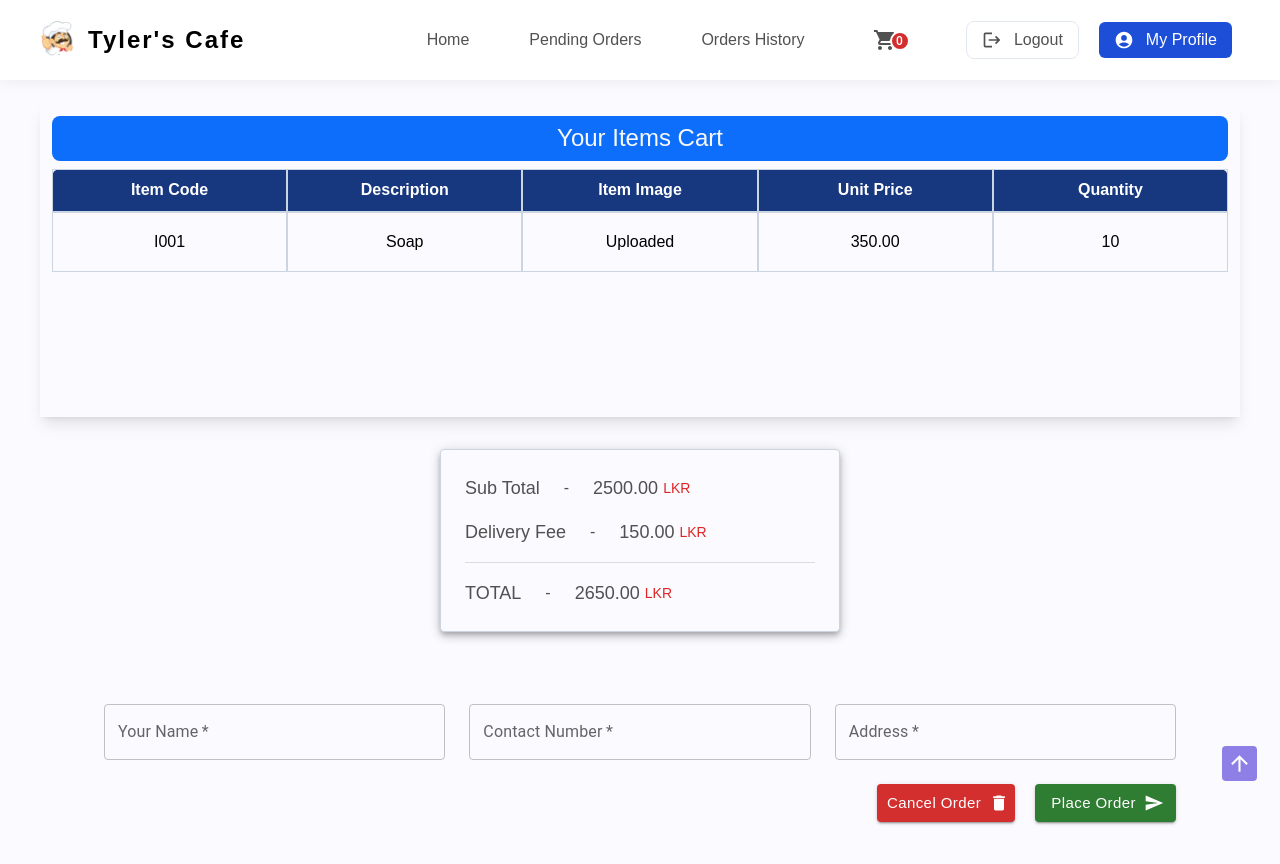
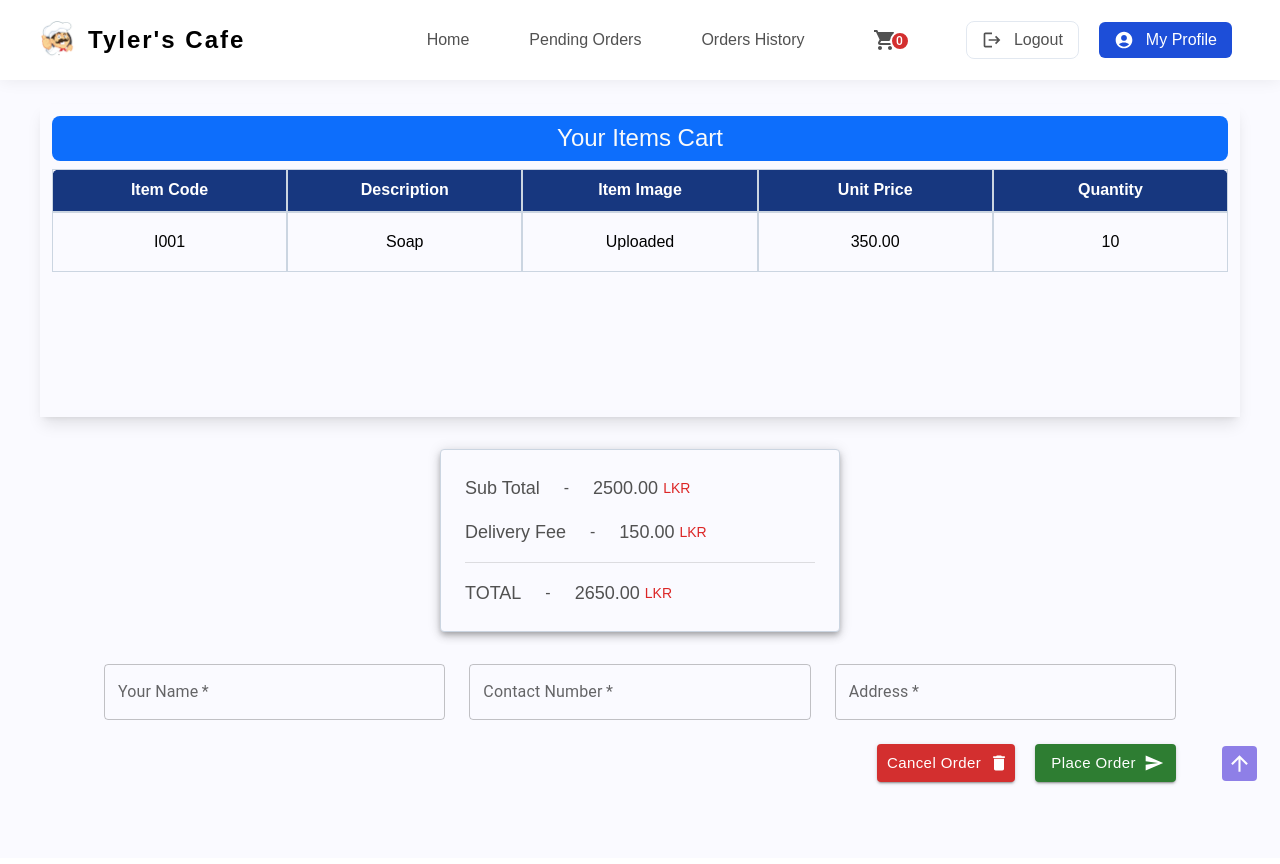
Before and after one commit to AshanSandeep06/Food-Shop-System, a React (Create React App) app in the folder frontend/: page /placeOrder in a window 1280 px wide. Shown: the top 864 px of the page. Built offline with nearby package versions, Linux system fonts and the light colour scheme.

Commit message:
Content Updated

```diff
--- a/frontend/src/components/Form/Form.tsx
+++ b/frontend/src/components/Form/Form.tsx
@@ -5,7 +5,7 @@ import DeleteIcon from "@mui/icons-material/Delete";
 
 const Form = () => {
   return (
-    <section className="py-10 px-6 lg:px-16">
+    <section className="pb-10 px-6 lg:px-16">
       <form className="grid grid-cols-1 lg:grid-cols-3 gap-6 !font-poppins">
         <TextField
           label="Your Name"
```
